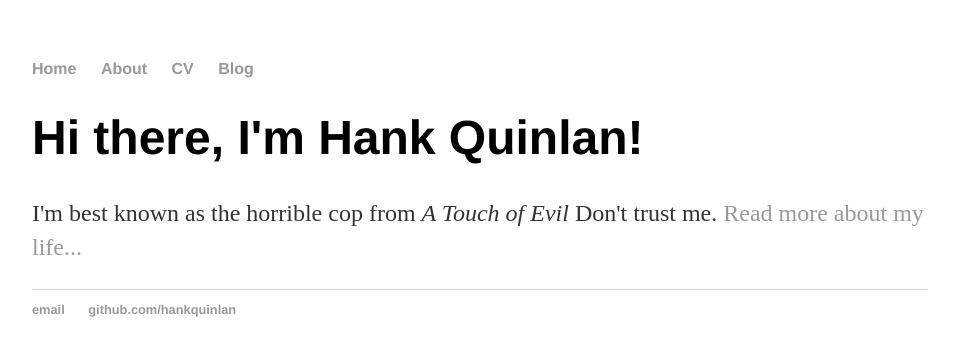
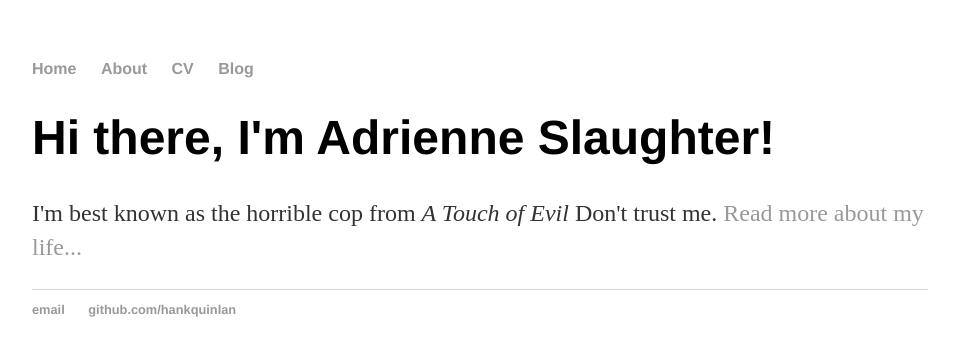
Before and after one commit to ahope/ahope.github.io, a Jekyll site: the page built from index.html, in a window 1280 px wide. Shown: the top 356 px of the page, without its empty margins (160-1115 px from the left). Built offline with Jekyll 4.4.1, drawn with Linux system fonts in a browser that asks for light colours.

Commit message:
Update index.html

```diff
--- a/index.html
+++ b/index.html
@@ -1,29 +1,8 @@
-<!DOCTYPE html>
-<html>
-	<head>
-		<title>Hank Quinlan, Horrible Cop</title>
-		<link rel="stylesheet" type="text/css" href="/css/main.css">
-	</head>
-	<body>
-		<nav>
-    		<ul>
-        		<li><a href="/">Home</a></li>
-	        	<li><a href="/about">About</a></li>
-        		<li><a href="/cv">CV</a></li>
-        		<li><a href="/blog">Blog</a></li>
-    		</ul>
-		</nav>
-		<div class="container">
-    		<div class="blurb">
-        		<h1>Hi there, I'm Hank Quinlan!</h1>
-				<p>I'm best known as the horrible cop from <em>A Touch of Evil</em> Don't trust me. <a href="/about">Read more about my life...</a></p>
-    		</div><!-- /.blurb -->
-		</div><!-- /.container -->
-		<footer>
-    		<ul>
-        		<li><a href="mailto:hankquinlanhub@gmail.com">email</a></li>
-        		<li><a href="https://github.com/hankquinlan">github.com/hankquinlan</a></li>
-			</ul>
-		</footer>
-	</body>
-</html>
+---
+layout: default
+title: Adrienne Slaughter, Horrible Cop
+---
+<div class="blurb">
+	<h1>Hi there, I'm Adrienne Slaughter!</h1>
+	<p>I'm best known as the horrible cop from <em>A Touch of Evil</em> Don't trust me. <a href="/about">Read more about my life...</a></p>
+</div><!-- /.blurb -->
```
